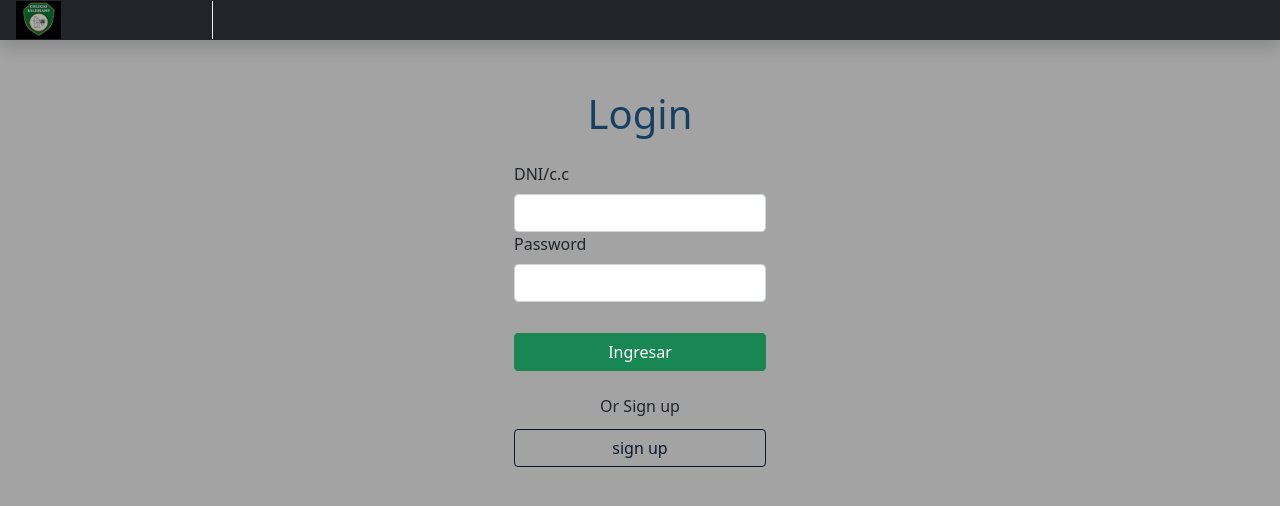
After one commit to danniel018/school_app, a Flask app: template app/auth/templates/auth/login.html in a window 1280 px wide. The commit adds this page. Shown: the top 506 px of the page. Run offline with Flask 2, Linux system fonts and the light colour scheme; the template is opened without the code that fills it: values that come from a table or form of the project are taken from there, others are empty; some libraries are stand-ins or nearby versions.

Commit message:
implementing signup

```diff
--- /dev/null
+++ b/app/auth/templates/auth/login.html
@@ -0,0 +1,48 @@
+{% extends 'base2.html' %}
+
+{% block title %}
+    {{super()}} | Log in
+
+{% endblock title %}
+
+{% block content %}
+    <div class="user">
+        <div class="row justify-content-center mb-3">
+            <div class="col-12 col-lg-3">
+                <h1 class="text-login">Login</h1>
+            </div>
+        </div>
+        <form method="POST">
+            <div class="row justify-content-center mb-3">
+                <div class="col-12 col-lg-3">
+                    {{form.hidden_tag()}}
+
+                    {{form.dni.label(class="form-label")}}
+                    {{form.dni(class="form-control")}}
+
+                    {{form.password.label(class="form-label")}}
+                    {{form.password(class="form-control")}}
+                </div>
+            </div>
+            <div class="row justify-content-center mb-3">
+                <div class="col-12 col-lg-3">
+                    <div class="d-grid gap-2">
+                        {{form.log_in(class="btn btn-success")}}
+                        <p class="text-login">Or Sign up</p>
+                        <a href="{{url_for('auth.signup')}}" type="button" class="btn btn-outline-primary">sign up</a>
+                    </div>
+                </div>
+            </div>
+        </form>
+    </div>
+
+    {% for field, errors in form.errors.items() %}
+    <div class="alert alert-danger alert-dismissible fade show" role="alert">
+      <strong>{{ ', '.join(errors) }}</strong>
+      <button type="button" class="btn-close" data-bs-dismiss="alert" aria-label="Close">
+      </button>
+    </div>
+
+    {% endfor %}
+
+{% endblock content %}
--- a/app/auth/templates/auth/signup.html
+++ b/app/auth/templates/auth/signup.html
@@ -51,6 +51,10 @@
             </div>
             <div class="row justify-content-center mb-3">
                 <div class="col-12 col-lg-3">
+                    {{form.cellphone.label(class="form-label")}}
+                    {{form.cellphone(class="form-control")}}
+                </div>
+                <div class="col-12 col-lg-3">
                     {{form.access_code.label(class="form-label")}}
                     {{form.access_code(class="form-control")}}
                 </div>
--- a/app/forms.py
+++ b/app/forms.py
@@ -1,6 +1,6 @@
 from email.policy import default
 from wtforms import StringField, SubmitField, PasswordField, IntegerField, EmailField , RadioField
-from wtforms.validators import DataRequired, Length, InputRequired, EqualTo
+from wtforms.validators import DataRequired, Length, InputRequired, EqualTo, AnyOf
 from flask_wtf import FlaskForm
 from flask_wtf.file import FileField, FileRequired
 
@@ -8,7 +8,7 @@ class Ids (FlaskForm):
     id=IntegerField("id",validators=[DataRequired()])
 
 class Users(FlaskForm):
-    dni=StringField("DNI/c.c",validators=[DataRequired(),Length(max=15,message="usuario muy largo")])
+    dni=IntegerField("DNI/c.c",validators=[DataRequired()])
     password = PasswordField("Password",validators=[DataRequired()])
 
 
@@ -16,7 +16,7 @@ class New_user(Users):
     name=StringField("Name",validators=[DataRequired(),Length(max=20,message="")])
     lastname=StringField("Lastname",validators=[DataRequired(),Length(max=20,message="")])
     email=EmailField("Email",validators=[DataRequired(),Length(max=50,message="")])
-    cellphone=EmailField("Cellphone",validators=[DataRequired(),Length(max=10,message="")])
+    cellphone=StringField("Cellphone",validators=[DataRequired(),Length(max=10,message="")])
     password2 = PasswordField('confirm password',validators=[InputRequired(),EqualTo('password', message='Passwords are not equal')])
     #child_dni =
     access_code = PasswordField('Access code',validators=[InputRequired()])
--- a/app/templates/base2.html
+++ b/app/templates/base2.html
@@ -39,6 +39,5 @@
     <!-- Optional JavaScript -->
     <!-- jQuery first, then Popper.js, then Bootstrap JS -->
     <script src="https://cdn.jsdelivr.net/npm/bootstrap@5.0.2/dist/js/bootstrap.bundle.min.js" integrity="sha384-MrcW6ZMFYlzcLA8Nl+NtUVF0sA7MsXsP1UyJoMp4YLEuNSfAP+JcXn/tWtIaxVXM" crossorigin="anonymous"></script>
-    <script src="https://cdn.jsdelivr.net/npm/feather-icons@4.28.0/dist/feather.min.js" integrity="sha384-uO3SXW5IuS1ZpFPKugNNWqTZRRglnUJK6UAZ/gxOX80nxEkN9NcGZTftn6RzhGWE" crossorigin="anonymous"></script><script src="https://cdn.jsdelivr.net/npm/chart.js@2.9.4/dist/Chart.min.js" integrity="sha384-zNy6FEbO50N+Cg5wap8IKA4M/ZnLJgzc6w2NqACZaK0u0FXfOWRRJOnQtpZun8ha" crossorigin="anonymous"></script><script src="dashboard.js"></script>
   </body>
 </html>
```
Also changed, not shown: app/auth/views.py (+10 -7 lines).
